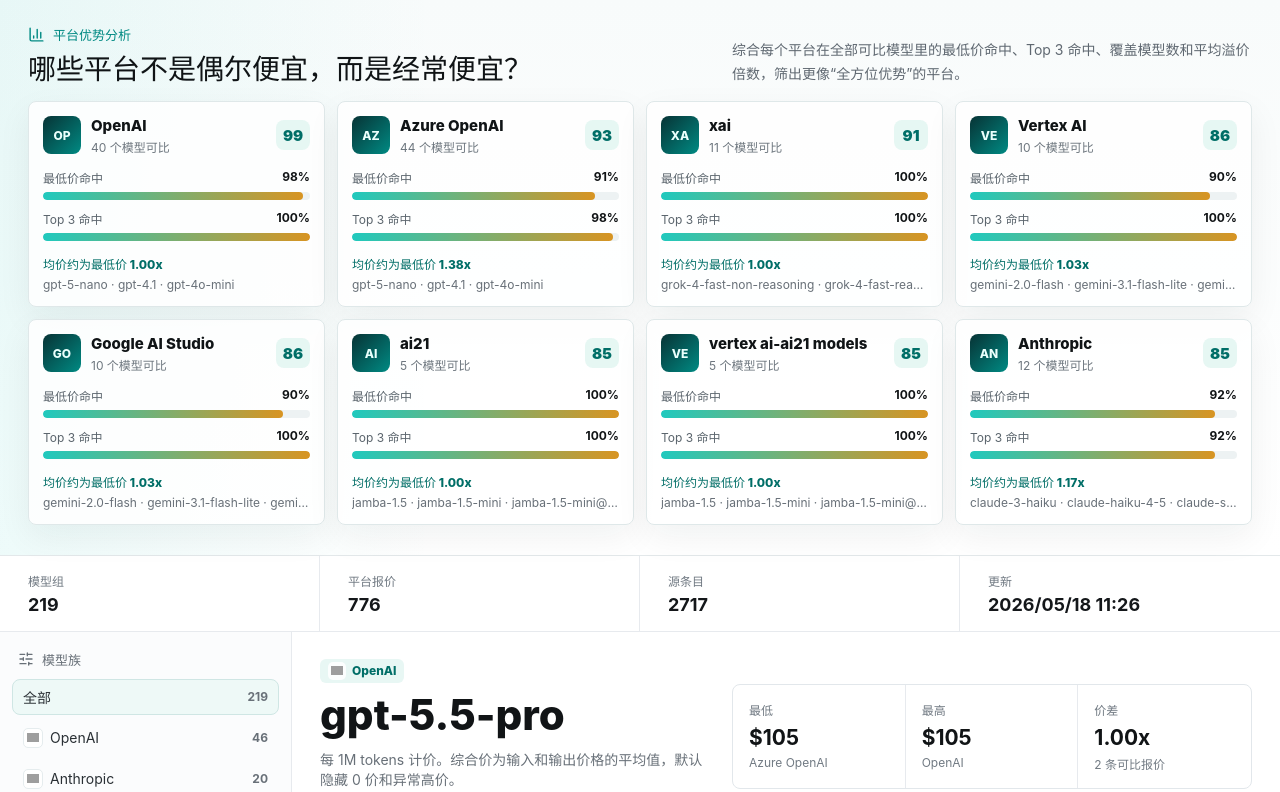
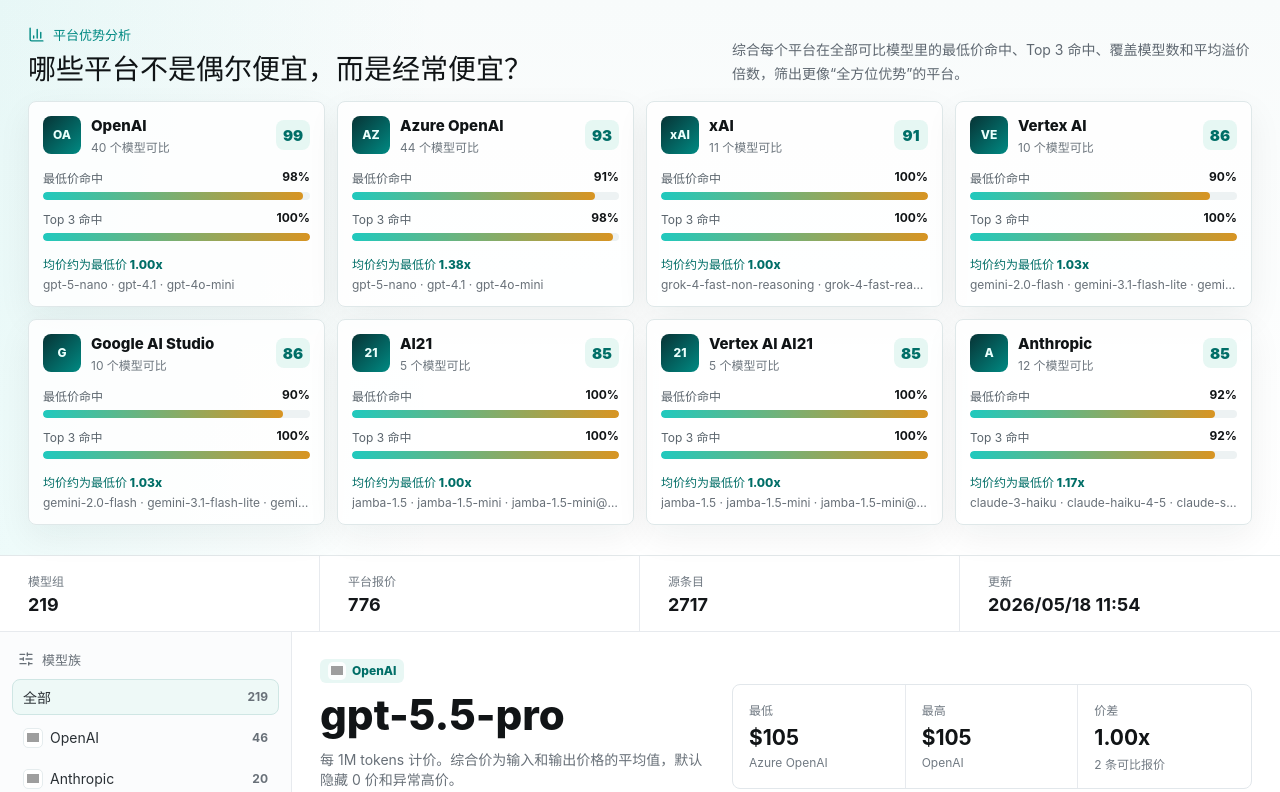
Before and after one commit to Just-Agent/just-llmprice, a React (Vite) app: page / in a window 1280 px wide. Shown: the part 2008-2800 px from the top of the page. Built offline with nearby package versions, Linux system fonts and the light colour scheme; grey boxes are pictures that could not be loaded.

Commit message:
Use provider logos in platform insights

```diff
--- a/src/App.css
+++ b/src/App.css
@@ -524,15 +524,31 @@
 }
 
 .platform-avatar {
+  position: relative;
   display: grid;
   width: 38px;
   height: 38px;
   place-items: center;
+  overflow: hidden;
   border-radius: 8px;
   color: #eafffc;
   font-size: 12px;
   font-weight: 850;
   background: linear-gradient(135deg, #073335, #008a83);
+}
+
+.platform-avatar img {
+  position: absolute;
+  inset: 7px;
+  width: calc(100% - 14px);
+  height: calc(100% - 14px);
+  border-radius: 5px;
+  background: #ffffff;
+  object-fit: contain;
+}
+
+.platform-avatar span {
+  line-height: 1;
 }
 
 .platform-card-head strong,
--- a/src/App.tsx
+++ b/src/App.tsx
@@ -88,6 +88,8 @@
   logoUrl?: string
 }
 
+type PlatformLogoMeta = BrandMeta
+
 type PriceData = {
   meta: {
     generatedAt: string
@@ -158,6 +160,37 @@
   Mistral: { initials: 'M', logoUrl: 'https://cdn.simpleicons.org/mistralai/FA520F' },
   Cohere: { initials: 'C', logoUrl: 'https://cohere.com/favicon.ico' },
   Other: { initials: 'AI' },
+}
+const platformLogoMeta: Record<string, PlatformLogoMeta> = {
+  openai: { initials: 'OA', logoUrl: 'https://www.google.com/s2/favicons?domain=openai.com&sz=64' },
+  azure: { initials: 'AZ', logoUrl: 'https://www.google.com/s2/favicons?domain=azure.microsoft.com&sz=64' },
+  azure_ai: { initials: 'AI', logoUrl: 'https://www.google.com/s2/favicons?domain=ai.azure.com&sz=64' },
+  vertex_ai: { initials: 'G', logoUrl: 'https://www.google.com/s2/favicons?domain=cloud.google.com&sz=64' },
+  'vertex_ai-language-models': { initials: 'VE', logoUrl: 'https://www.google.com/s2/favicons?domain=cloud.google.com&sz=64' },
+  'vertex_ai-anthropic_models': { initials: 'VA', logoUrl: 'https://www.google.com/s2/favicons?domain=cloud.google.com&sz=64' },
+  gemini: { initials: 'G', logoUrl: 'https://www.google.com/s2/favicons?domain=gemini.google.com&sz=64' },
+  anthropic: { initials: 'A', logoUrl: 'https://www.google.com/s2/favicons?domain=anthropic.com&sz=64' },
+  bedrock: { initials: 'AWS', logoUrl: 'https://www.google.com/s2/favicons?domain=aws.amazon.com&sz=64' },
+  bedrock_converse: { initials: 'AWS', logoUrl: 'https://www.google.com/s2/favicons?domain=aws.amazon.com&sz=64' },
+  openrouter: { initials: 'OR', logoUrl: 'https://www.google.com/s2/favicons?domain=openrouter.ai&sz=64' },
+  vercel_ai_gateway: { initials: 'V', logoUrl: 'https://www.google.com/s2/favicons?domain=vercel.com&sz=64' },
+  deepinfra: { initials: 'DI', logoUrl: 'https://www.google.com/s2/favicons?domain=deepinfra.com&sz=64' },
+  fireworks_ai: { initials: 'FW', logoUrl: 'https://www.google.com/s2/favicons?domain=fireworks.ai&sz=64' },
+  together_ai: { initials: 'TG', logoUrl: 'https://www.google.com/s2/favicons?domain=together.ai&sz=64' },
+  xai: { initials: 'xAI', logoUrl: 'https://www.google.com/s2/favicons?domain=x.ai&sz=64' },
+  ai21: { initials: '21', logoUrl: 'https://www.google.com/s2/favicons?domain=ai21.com&sz=64' },
+  'vertex_ai-ai21_models': { initials: '21', logoUrl: 'https://www.google.com/s2/favicons?domain=ai21.com&sz=64' },
+  zai: { initials: 'Z', logoUrl: 'https://www.google.com/s2/favicons?domain=chatglm.cn&sz=64' },
+  deepseek: { initials: 'DS', logoUrl: 'https://www.google.com/s2/favicons?domain=deepseek.com&sz=64' },
+  groq: { initials: 'GR', logoUrl: 'https://www.google.com/s2/favicons?domain=groq.com&sz=64' },
+  cerebras: { initials: 'CB', logoUrl: 'https://www.google.com/s2/favicons?domain=cerebras.ai&sz=64' },
+  baseten: { initials: 'B', logoUrl: 'https://www.google.com/s2/favicons?domain=baseten.co&sz=64' },
+  novita: { initials: 'N', logoUrl: 'https://www.google.com/s2/favicons?domain=novita.ai&sz=64' },
+  replicate: { initials: 'R', logoUrl: 'https://www.google.com/s2/favicons?domain=replicate.com&sz=64' },
+  perplexity: { initials: 'P', logoUrl: 'https://www.google.com/s2/favicons?domain=perplexity.ai&sz=64' },
+  mistral: { initials: 'M', logoUrl: 'https://www.google.com/s2/favicons?domain=mistral.ai&sz=64' },
+  oci: { initials: 'OCI', logoUrl: 'https://www.google.com/s2/favicons?domain=oracle.com&sz=64' },
+  cohere_chat: { initials: 'C', logoUrl: 'https://www.google.com/s2/favicons?domain=cohere.com&sz=64' },
 }
 const cnyRate = 7.2
 
@@ -583,7 +616,7 @@
               onClick={() => selectPlatformAndFocus(platform.label)}
             >
               <div className="platform-card-head">
-                <span className="platform-avatar">{platform.label.slice(0, 2).toUpperCase()}</span>
+                <PlatformLogo label={platform.label} provider={platform.provider} />
                 <span>
                   <strong>{platform.label}</strong>
                   <small>{platform.modelCount} 个模型可比</small>
@@ -843,6 +876,23 @@
   )
 }
 
+function PlatformLogo({ provider, label }: { provider: string; label: string }) {
+  const fallback = label
+    .split(/\s+/)
+    .map((part) => part[0])
+    .join('')
+    .slice(0, 3)
+    .toUpperCase()
+  const meta = platformLogoMeta[provider] ?? { initials: fallback || label.slice(0, 2).toUpperCase() }
+
+  return (
+    <span className="platform-avatar" aria-hidden="true">
+      <span>{meta.initials}</span>
+      {meta.logoUrl && <img alt="" loading="lazy" src={meta.logoUrl} onError={(event) => (event.currentTarget.style.display = 'none')} />}
+    </span>
+  )
+}
+
 function MetricBar({ label, value }: { label: string; value: number }) {
   const safeValue = clamp(value)
 
```
Also changed, not shown: scripts/generate-price-data.mjs (+7 -0 lines), public/data/llm-prices.json.
